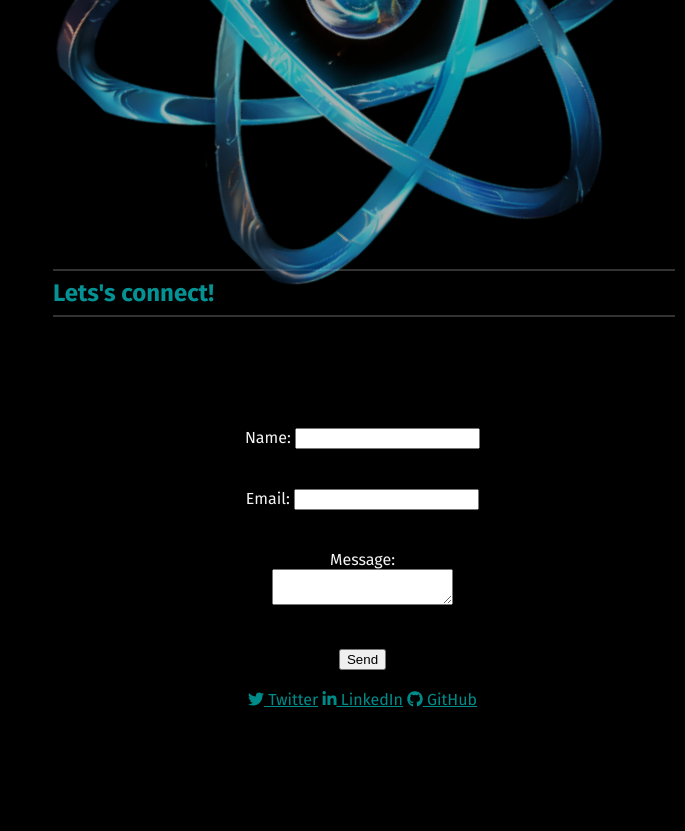
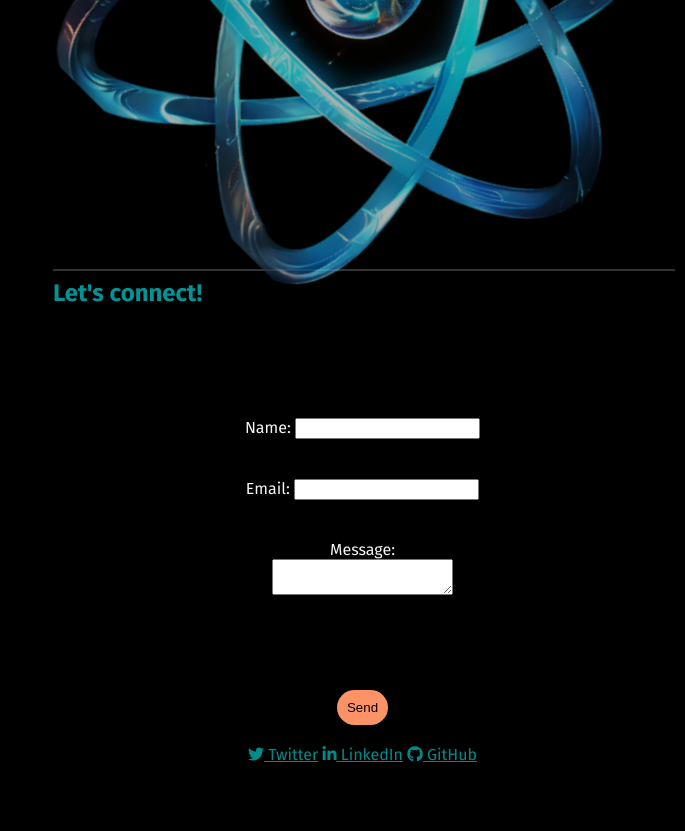
Before and after one commit to AlejandroGispert/css-first-homework, a plain HTML site: page index.html in a window 1280 px wide. Shown: the part 2259-3090 px from the top of the page, without its empty margins (595-1280 px from the left). Drawn offline with Linux system fonts and the light colour scheme; animation ran at ten frames a second; a script that the page names is missing; a web font is replaced by a local one.

Commit message:
first commit

```diff
--- a/index.html
+++ b/index.html
@@ -105,8 +105,8 @@
     <div class="dividers"></div>
     <img id="theSecondImage" src="./img/react2.png" alt="webpage" width="100%" height="auto">
     <div class="dividers"></div>
-    <h1 class="green">Lets's connect!</h1>
-    <div class="dividers"></div>
+    <h1 class="green">Let's connect!</h1>
+
 
 
     <section id="contact">
@@ -121,7 +121,7 @@
                     <div class="item3"> <label  for="message">Message:</label>
                         <textarea id="message" name="message"></textarea></div>
 
-            <button class="item4" type="submit">Send</button>
+            <button class="item4 buttons" type="submit">Send</button>
             <div class="soMe-container">
 
                 <div class="soMeLinks one">
```
